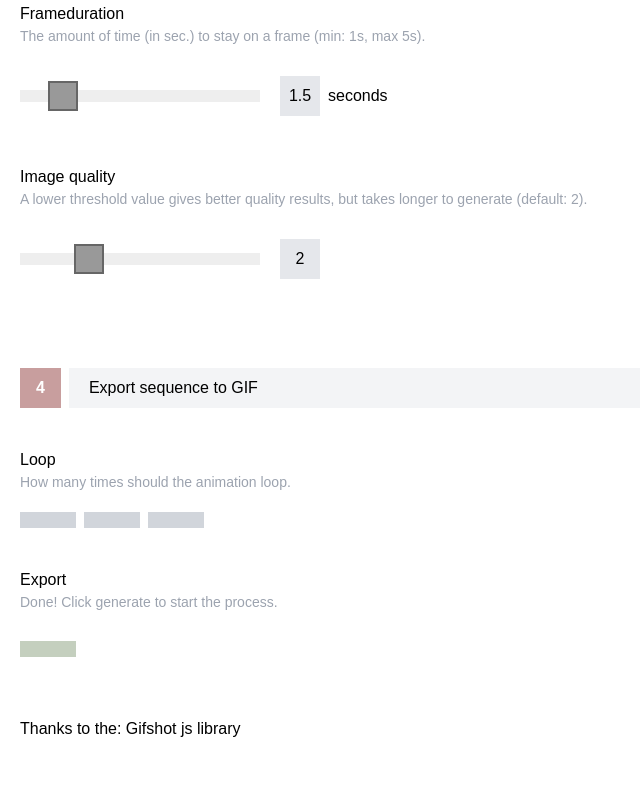
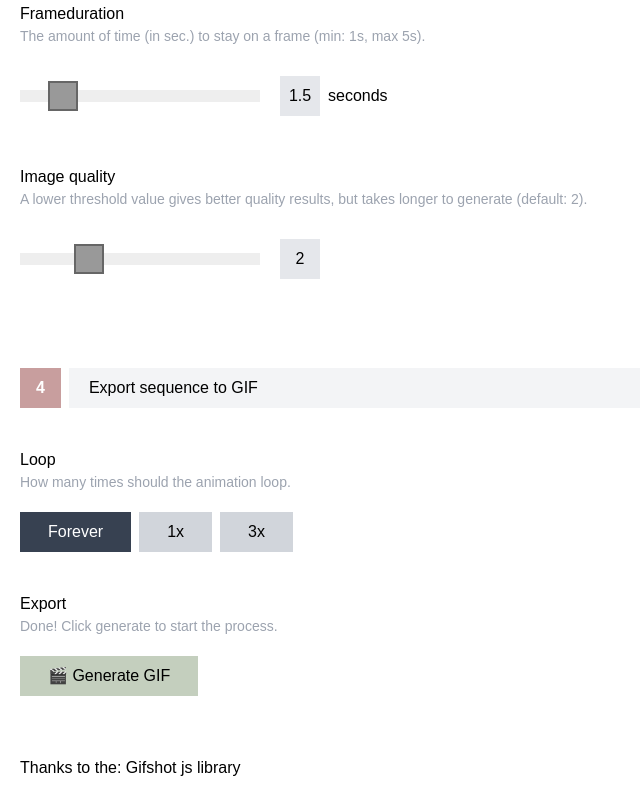
Before and after one commit to kaboomshebang/kbsb-gif-creator, a React (Vite) app: page / in a window 1280 px wide. Shown: the part 1210-2010 px from the top of the page, without its empty margins (0-640 px from the left). Before the commit the page ends 1971 px from the top, so only its background shows below. Built offline with nearby package versions, Linux system fonts and the light colour scheme; a web font is replaced by a local one.

Commit message:
Refactor Loops section. Move buttons inside Loop. Add state for the loop setting

```diff
--- a/src/App.jsx
+++ b/src/App.jsx
@@ -18,6 +18,7 @@ import Image from './components/Image';
 import ImageSize from './components/ImageSize';
 
 import Slider from './components/Slider';
+import Loops from './components/Loops';
 
 // component props
 const logo = 'https://kbsb.app/assets/svg/kaboom_shebang_logo.svg';
@@ -32,6 +33,7 @@ function App() {
 	const [size, setSize] = useState({});
 	const [duration, setDuration] = useState();
 	const [quality, setQuality] = useState();
+	const [loop, setLoop] = useState(0);
 
 	const Images = () => {
 		if (files.length > 0) {
@@ -105,16 +107,14 @@ function App() {
 					<StepTitle title="Export sequence to GIF"></StepTitle>
 				</StepHeader>
 				<StepDescription title="Loop" description="How many times should the animation loop."></StepDescription>
-				<div className="flex row space-x-2">
-					<Button label="Forever"></Button>
-					<Button label="1x"></Button>
-					<Button label="3x"></Button>
-				</div>
+				<Loops valueState={loop} loopFunc={setLoop}></Loops>
 				<StepDescription
 					title="Export"
 					description="Done! Click generate to start the process."
 				></StepDescription>
-				<Button label="🎬 Generate GIF" color="#C4CFBE"></Button>
+				<Button label="" color="#C4CFBE">
+					🎬 Generate GIF
+				</Button>
 			</StepSection>
 
 			<Footer />
--- /dev/null
+++ b/src/components/Loops.jsx
@@ -0,0 +1,64 @@
+import React from 'react';
+import Button from './Button';
+
+class Loops extends React.Component {
+	constructor(props) {
+		super(props);
+		this.state = {
+			0: true,
+			1: false,
+			3: false,
+		};
+
+		this.handleClick = this.handleClick.bind(this);
+	}
+
+	handleClick(e) {
+		switch (e.target.id) {
+			case 'loop_0':
+				this.props.loopFunc(0);
+				this.setState({
+					0: true,
+					1: false,
+					3: false,
+				});
+				break;
+			case 'loop_1':
+				this.props.loopFunc(1);
+				this.setState({
+					0: false,
+					1: true,
+					3: false,
+				});
+				break;
+			case 'loop_3':
+				this.props.loopFunc(3);
+				this.setState({
+					0: false,
+					1: false,
+					3: true,
+				});
+				break;
+			default:
+				break;
+		}
+	}
+
+	render() {
+		return (
+			<div className="flex row space-x-2">
+				<Button active={this.state[0]} id="loop_0" btnClick={this.handleClick}>
+					Forever
+				</Button>
+				<Button active={this.state[1]} id="loop_1" btnClick={this.handleClick}>
+					1x
+				</Button>
+				<Button active={this.state[3]} id="loop_3" btnClick={this.handleClick}>
+					3x
+				</Button>
+			</div>
+		);
+	}
+}
+
+export default Loops;
```
